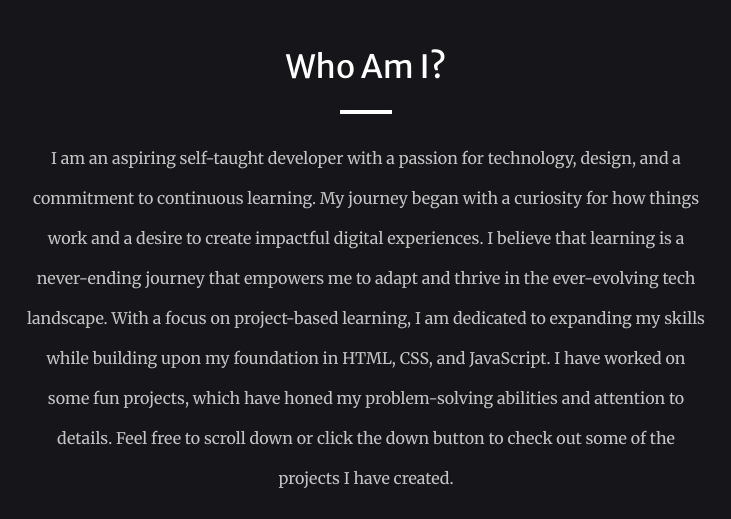
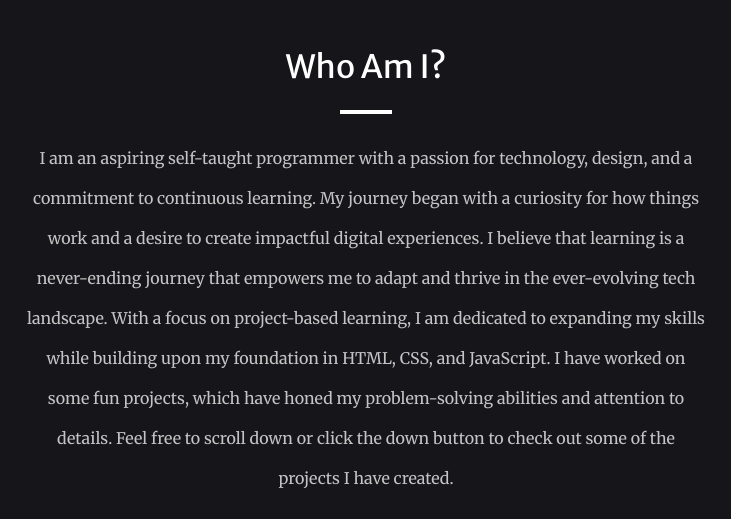
Before and after one commit to ShrutiTomar02/Portfolio-Website, a plain HTML site: page index.html in a window 1280 px wide. Shown: the part 880-1399 px from the top of the page, 274-1005 px from the left. Drawn offline with nearby package versions, Linux system fonts and the light colour scheme; some packages are replaced by stand-ins of ours; a script that the page names is missing.

Commit message:
Update index.html

```diff
--- a/index.html
+++ b/index.html
@@ -65,7 +65,7 @@
                 <div class="col-lg-8 text-center">
                     <h2 class="text-white mt-0">Who Am I?</h2>
                     <hr class="divider divider-light" />
-                    <p class="text-white-75 mb-4">I am an aspiring self-taught developer with a passion for technology, design, and a commitment to continuous learning. My journey began with a curiosity for how things work and a desire to create impactful digital experiences. I believe that learning is a never-ending journey that empowers me to adapt and thrive in the ever-evolving tech landscape. With a focus on project-based learning, I am dedicated to expanding my skills while building upon my foundation in HTML, CSS, and JavaScript. I have worked on some fun projects, which have honed my problem-solving abilities and attention to details. Feel free to scroll down or click the down button to check out some of the projects I have created.</p>
+                    <p class="text-white-75 mb-4">I am an aspiring self-taught programmer with a passion for technology, design, and a commitment to continuous learning. My journey began with a curiosity for how things work and a desire to create impactful digital experiences. I believe that learning is a never-ending journey that empowers me to adapt and thrive in the ever-evolving tech landscape. With a focus on project-based learning, I am dedicated to expanding my skills while building upon my foundation in HTML, CSS, and JavaScript. I have worked on some fun projects, which have honed my problem-solving abilities and attention to details. Feel free to scroll down or click the down button to check out some of the projects I have created.</p>
                     <a class="btn btn-light btn-xl" href="#portfolio">Portfolio</a>
                 </div>
             </div>
```
